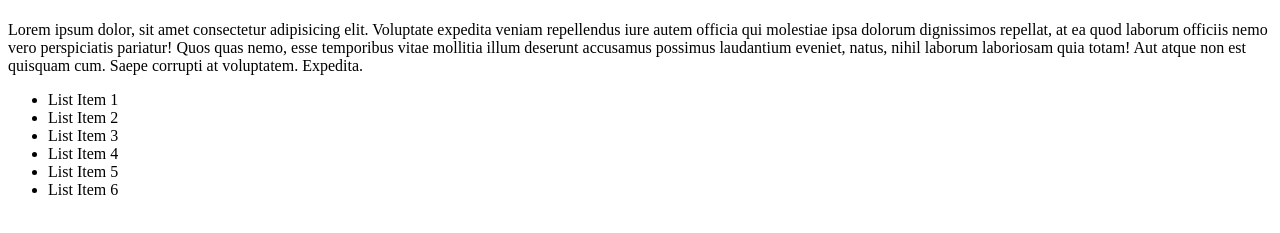
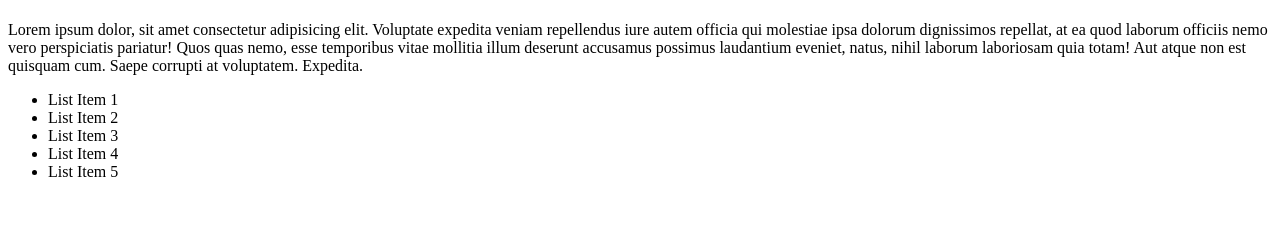
Before and after one commit to bazalamatyas/git-tutorial, a plain HTML site: page index.html in a window 1280 px wide. Shown: the part 59-292 px from the top of the page. Drawn offline with Linux system fonts and the light colour scheme.

Commit message:
Deleted li

```diff
--- a/index.html
+++ b/index.html
@@ -15,7 +15,6 @@
     <li>List Item 3</li>
     <li>List Item 4</li>
     <li>List Item 5</li>
-    <li>List Item 6</li>
   </ul>
 </body>
 </html>
```
